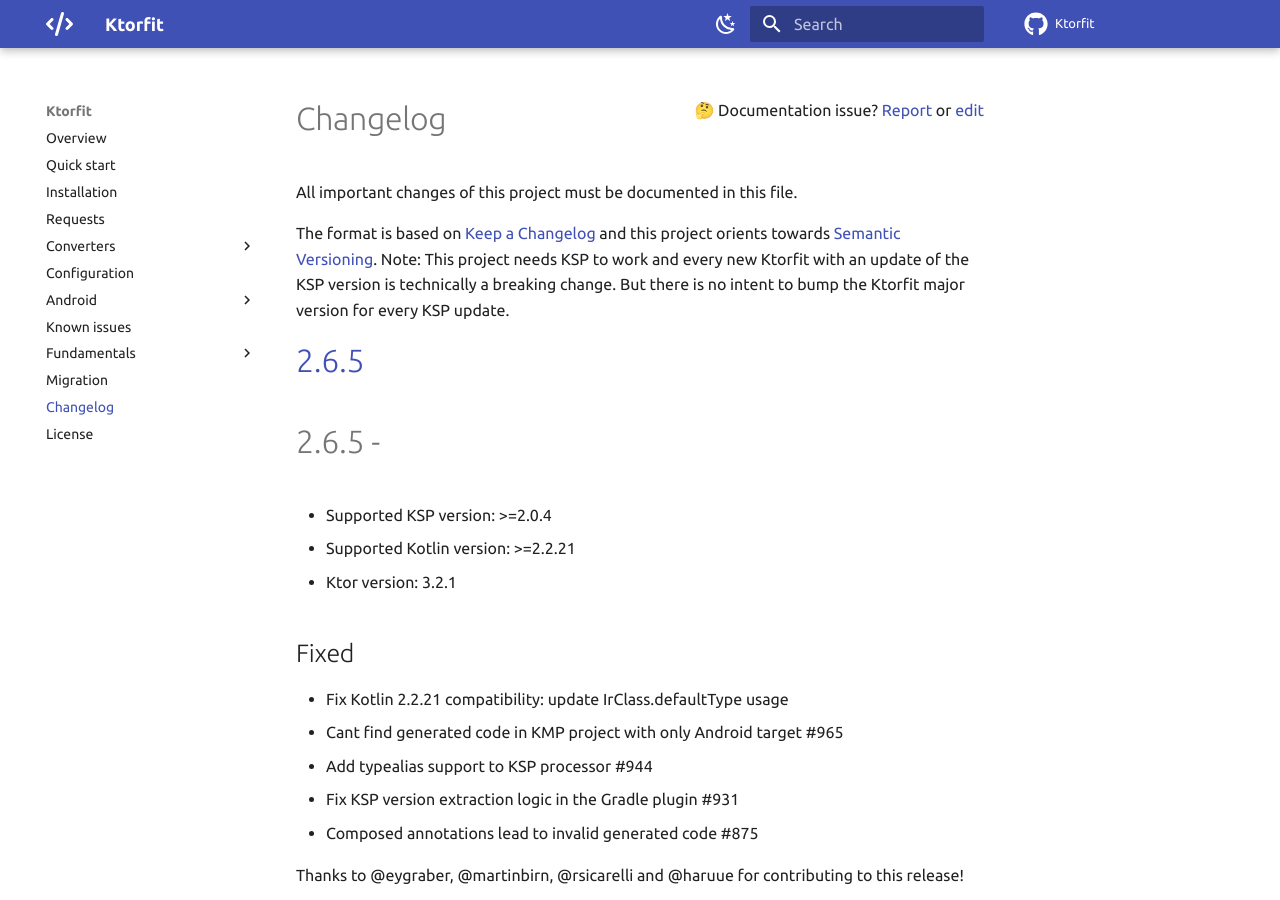
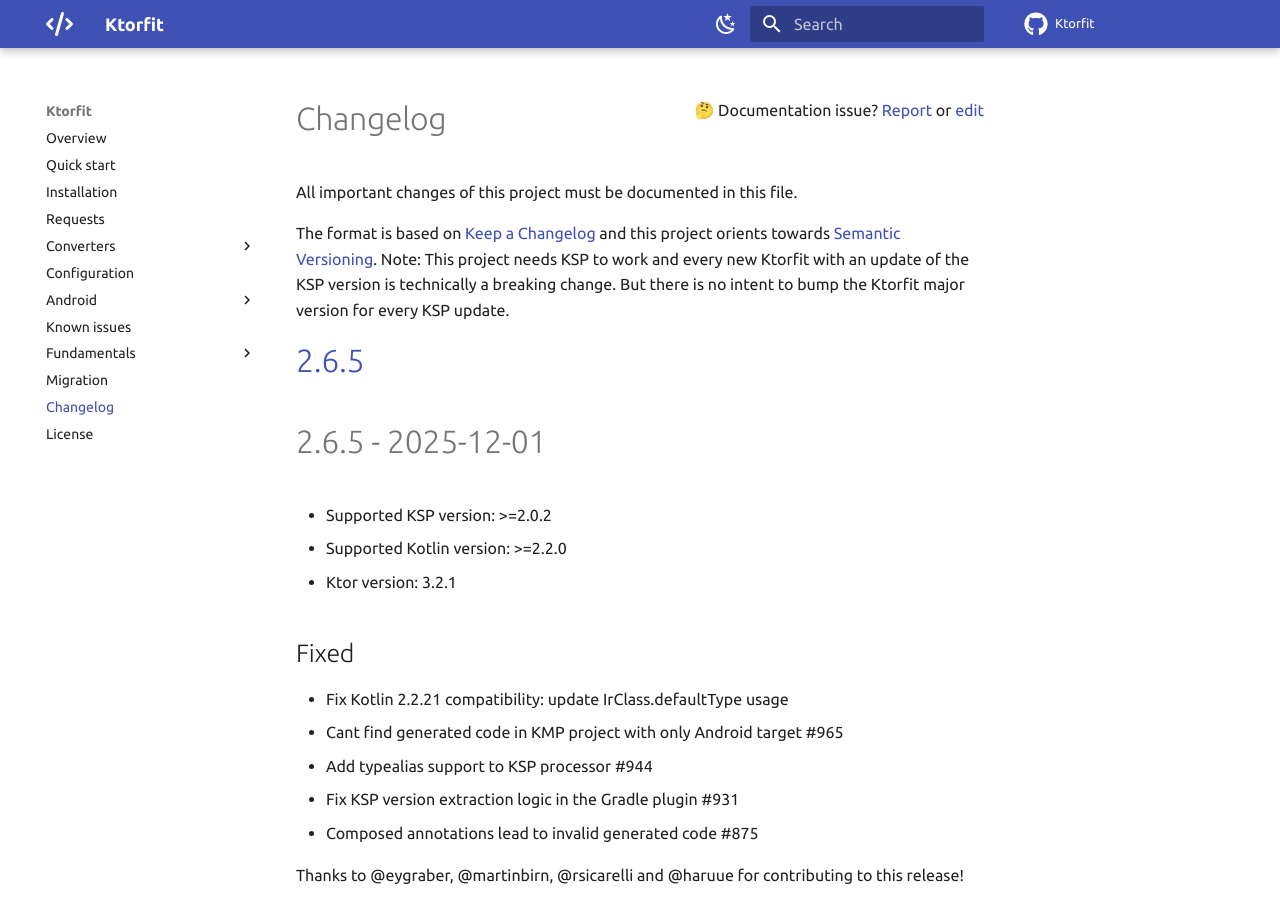
Before and after one commit to Foso/Ktorfit, an MkDocs documentation site: the page built from docs/CHANGELOG.md, in a window 1280 px wide and 900 px high. Built offline with MkDocs 1.6.1 and Material for MkDocs 9.7.7, drawn with Linux system fonts in a browser that asks for light colours; comment, search, counter and statistics services are not loaded.

Commit message:
Release 2.6.5

```diff
--- a/docs/CHANGELOG.md
+++ b/docs/CHANGELOG.md
@@ -9,10 +9,10 @@
 
 # [2.6.5]()
 
-2.6.5 -
+2.6.5 - 2025-12-01
 ========================================
-* Supported KSP version: >=2.0.4
-* Supported Kotlin version: >=2.2.21
+* Supported KSP version: >=2.0.2
+* Supported Kotlin version: >=2.2.0
 * Ktor version: 3.2.1
 
 ## Fixed
--- a/mkdocs.yml
+++ b/mkdocs.yml
@@ -13,7 +13,7 @@
   site:
     images: '../../images'
   ktorfit:
-    release: "2.6.4"
+    release: "2.6.5"
   ktor:
     release: "3.1.2"
   social:
```
Also changed, not shown: 2 other files.
